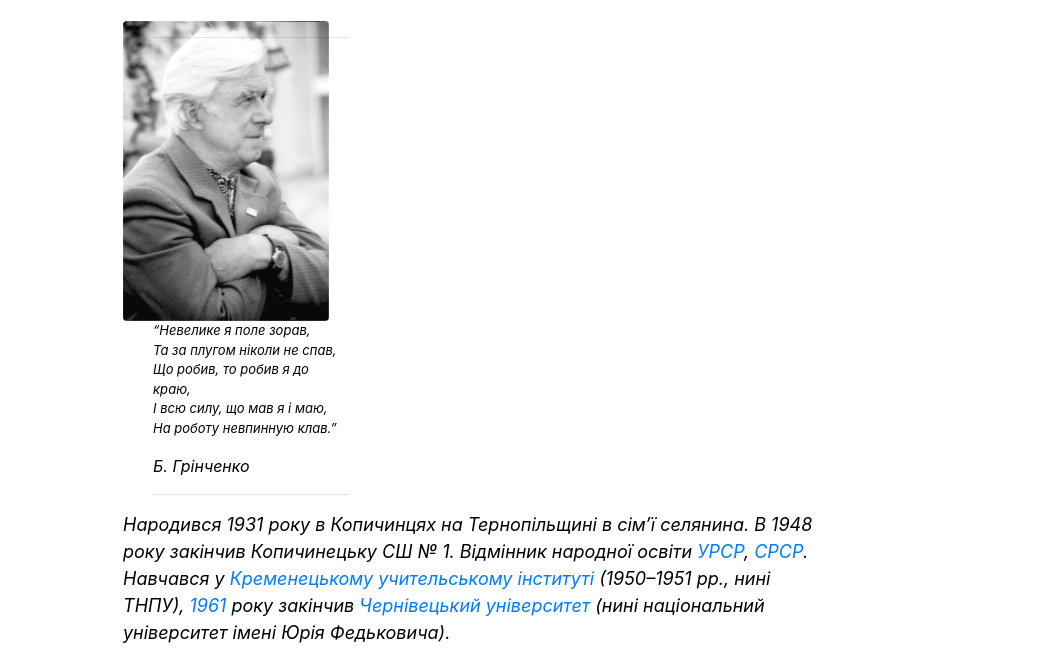
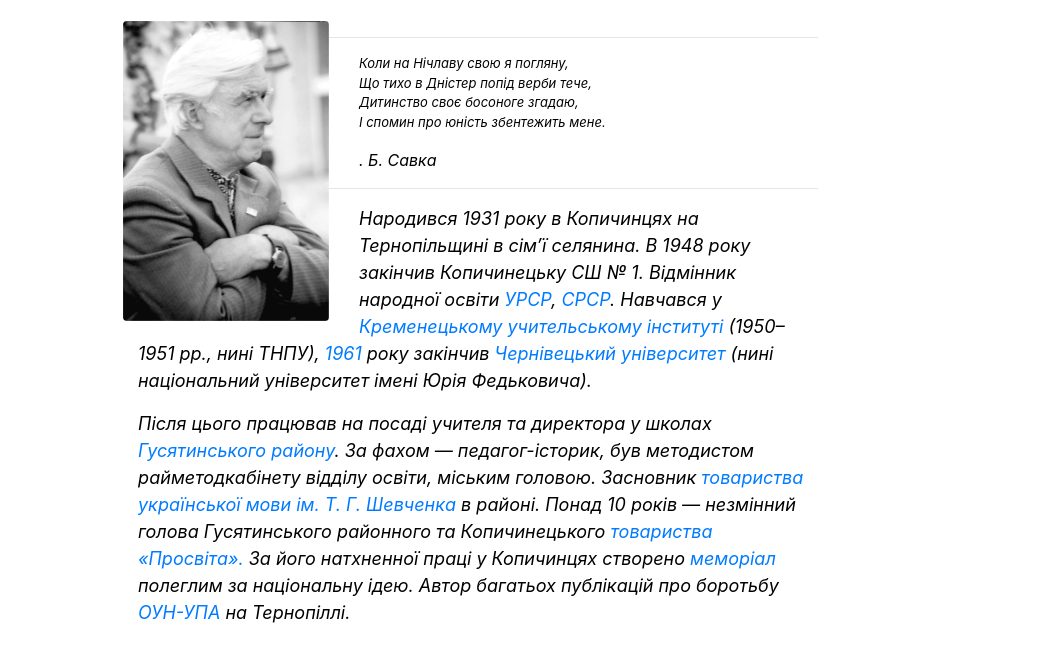
Before and after one commit to osolko/bogdansavka, a plain HTML site: page about.html in a window 1280 px wide. Shown: the part 129-778 px from the top of the page, without its empty margins (162-1201 px from the left). Drawn offline with nearby package versions, Linux system fonts and the light colour scheme.

Commit message:
Update about.html

```diff
--- a/about.html
+++ b/about.html
@@ -78,27 +78,17 @@
           <img src="assets/img/BSAVKA.jpeg" class="rounded float-left" alt="Богда Савка" width="206" height="300" style="margin-right: 30px;">
 
                                                                                                                                             <div class="container">
-	<div class="col-lg-4 col-sm-10">
 		<hr/>
 		<p style="text-align: left; color: black; font-size: small;">
-		<em>“Невелике я поле зорав, </em>
-		<br/>
-		<em>Та за плугом ніколи не спав,</em>
-		<br/>
-		<em>Що робив, то робив я до краю,</em>
-		<br/>
-		<em>І всю силу, що мав я і маю,</em>
-		<br/>
-		<em>На роботу невпинную клав.”</em>
-		<br/>
+		<em>Коли на Нічлаву свою я погляну, </em><br/>
+		<em>Що тихо в Дністер попід верби тече,</em><br/>
+		<em>Дитинство своє босоноге згадаю,</em><br/>
+		<em>І спомин про юність збентежить мене.</em><br/>
 		 <p style="text-align: left; color: black;">
-		<em>	Б. Грінченко </em>
+		<em>.     Б. Савка </em>
 		 </p>
 		</p>
 		<hr/>
-	</div>
-</div>
-
 
 
 
```
